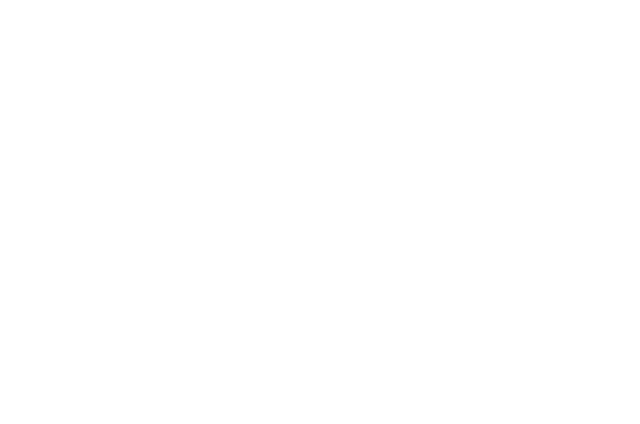
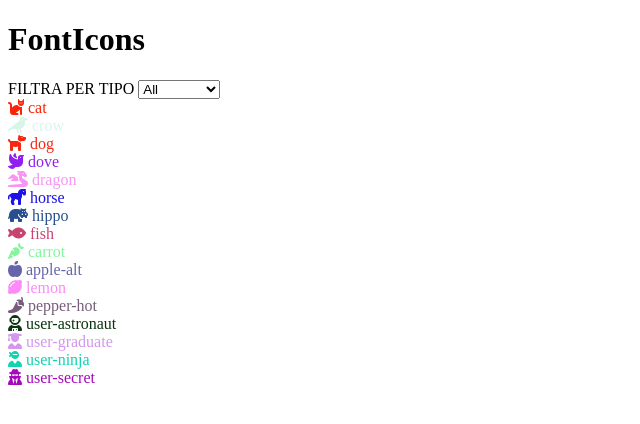
Before and after one commit to E-Lop/js-es6-icons, a plain HTML site: page index.html in a window 1280 px wide. Shown: the whole page, without its empty margins (0-640 px from the left). Drawn offline with Linux system fonts and the light colour scheme.

Commit message:
inserito codice lezione pomeridiana

```diff
--- a/index.html
+++ b/index.html
@@ -14,6 +14,30 @@
     <title>FontIcons</title>
   </head>
   <body>
+    <!-- Header with only logo-->
+    <header>
+      <div class="container">
+        <h1>FontIcons</h1>
+      </div>
+    </header>
+
+    <main>
+      <!-- User Actions -->
+      <div class="main-action">
+        <div class="container flex">
+          <span>FILTRA PER TIPO</span>
+          <select name="category" id="category">
+            <option value="all">All</option>
+            <option value="animal">Animal</option>
+            <option value="vegetable">Vegetable</option>
+            <option value="user">User</option>
+          </select>
+        </div>
+      </div>
+
+      <!-- Category Cards -->
+      <div class="js-all-card"></div>
+    </main>
     <script src="js/script.js"></script>
   </body>
 </html>
--- a/js/script.js
+++ b/js/script.js
@@ -11,7 +11,7 @@ sapendo che la notazione esadecimale è formata dal simbolo "#" seguito da 6 car
 2- popolare le options della select della milestone 3 dinamicamente. */
 
 // --------------------------------------
-// ANALISI
+// ANALISI preliminare fatta prima della lezione del pomeriggio
 // --------------------------------------
 
 // inserisco struttura dati in un array (allIconsArray)
@@ -36,3 +36,202 @@ sapendo che la notazione esadecimale è formata dal simbolo "#" seguito da 6 car
 // creo un array con i valori di allIconsArray.type
 // creo un array che abbia elementi tutti i select
 // uso la correlazione di array tramite indice per popolare dinamicamente i select (spero)
+
+// --------------------------------------
+// ↓↓ Codice fatto insieme con Massimo e Paolo, scritto da Lisa ↓↓
+// --------------------------------------
+
+const allIcons = [
+  {
+    name: 'cat',
+    prefix: 'fa-',
+    type: 'animal',
+    family: 'fas',
+    color: 'orange',
+  },
+  {
+    name: 'crow',
+    prefix: 'fa-',
+    type: 'animal',
+    family: 'fas',
+    color: 'orange',
+  },
+  {
+    name: 'dog',
+    prefix: 'fa-',
+    type: 'animal',
+    family: 'fas',
+    color: 'orange',
+  },
+  {
+    name: 'dove',
+    prefix: 'fa-',
+    type: 'animal',
+    family: 'fas',
+    color: 'orange',
+  },
+  {
+    name: 'dragon',
+    prefix: 'fa-',
+    type: 'animal',
+    family: 'fas',
+    color: 'orange',
+  },
+  {
+    name: 'horse',
+    prefix: 'fa-',
+    type: 'animal',
+    family: 'fas',
+    color: 'orange',
+  },
+  {
+    name: 'hippo',
+    prefix: 'fa-',
+    type: 'animal',
+    family: 'fas',
+    color: 'orange',
+  },
+  {
+    name: 'fish',
+    prefix: 'fa-',
+    type: 'animal',
+    family: 'fas',
+    color: 'orange',
+  },
+  {
+    name: 'carrot',
+    prefix: 'fa-',
+    type: 'vegetable',
+    family: 'fas',
+    color: 'green',
+  },
+  {
+    name: 'apple-alt',
+    prefix: 'fa-',
+    type: 'vegetable',
+    family: 'fas',
+    color: 'green',
+  },
+  {
+    name: 'lemon',
+    prefix: 'fa-',
+    type: 'vegetable',
+    family: 'fas',
+    color: 'green',
+  },
+  {
+    name: 'pepper-hot',
+    prefix: 'fa-',
+    type: 'vegetable',
+    family: 'fas',
+    color: 'green',
+  },
+  {
+    name: 'user-astronaut',
+    prefix: 'fa-',
+    type: 'user',
+    family: 'fas',
+    color: 'blue',
+  },
+  {
+    name: 'user-graduate',
+    prefix: 'fa-',
+    type: 'user',
+    family: 'fas',
+    color: 'blue',
+  },
+  {
+    name: 'user-ninja',
+    prefix: 'fa-',
+    type: 'user',
+    family: 'fas',
+    color: 'blue',
+  },
+  {
+    name: 'user-secret',
+    prefix: 'fa-',
+    type: 'user',
+    family: 'fas',
+    color: 'blue',
+  },
+];
+
+// GENERATORE COLORE RANDOM PER OGNI ELEMENTO DELLE CARDS
+allIcons.forEach((element) => {
+  element.color = generateColor();
+});
+
+// Richiamo il mio elemento HTML a cui voglio inserire tutte le mie cards
+const iconContainer = document.querySelector('.js-all-card');
+
+// FUNCTION PER POPOLARE IL DOM
+printCards(allIcons, iconContainer);
+
+// ----------------------
+//     EVENT CHANGE
+// ----------------------
+// CATEGORIZZO LE CARDS DA STAMPARE IN BASE ALLA SCELTA DELL'UTENTE
+const selectCategory = document.querySelector('#category');
+// Reset dei valori a All per ogni volta che l'utente fa refresh della pagina
+selectCategory.value = 'all';
+
+selectCategory.addEventListener('change', function () {
+  // Rendo leggibile la scelta dell'utente
+  const userValue = this.value;
+  // Svuoto il popolamento delle pagine ogni volta che l'utente cambia la sua categoria
+  iconContainer.innerHTML = '';
+
+  // Se nei dati dell'oggetto non e' compreso il type ALL allora
+  if (userValue !== 'all') {
+    const filteredIcons = allIcons.filter((element) => {
+      return element.type === userValue;
+    });
+
+    // Popolazione DOM
+    printCards(filteredIcons, iconContainer);
+  } else {
+    // Popolazione DOM
+    printCards(allIcons, iconContainer);
+  }
+});
+
+// --------------------
+// 		FUNCTION
+// --------------------
+// Popolazione DOM
+function printCards(array, container) {
+  array.forEach((element) => {
+    const { name, prefix, type, family, color } = element;
+
+    const newCard = `
+		<div class="card" style="color: ${color}">
+			<i class="${family} ${prefix}${name}"></i>
+			<span>${name}</span>
+		</div>
+		`;
+    container.innerHTML += newCard;
+  });
+}
+
+// Generatore colore casuale
+function generateColor() {
+  let color = '#';
+
+  // Generiamo una stringa che sia della stessa lunghezza di: #1b2b3a (esadecimale)
+  // Variante a stringa con tutti i numeri a nostra disposizione
+  const symbols = '0123456789abcdef';
+
+  for (let i = 0; i < 6; i++) {
+    const randomIndex = getRndInteger(0, symbols.length - 1);
+
+    const randomSymbol = symbols[randomIndex];
+
+    color += randomSymbol;
+  }
+  return color;
+}
+
+// Generatore numero random
+function getRndInteger(min, max) {
+  return Math.floor(Math.random() * (max - min + 1)) + min;
+}
```
